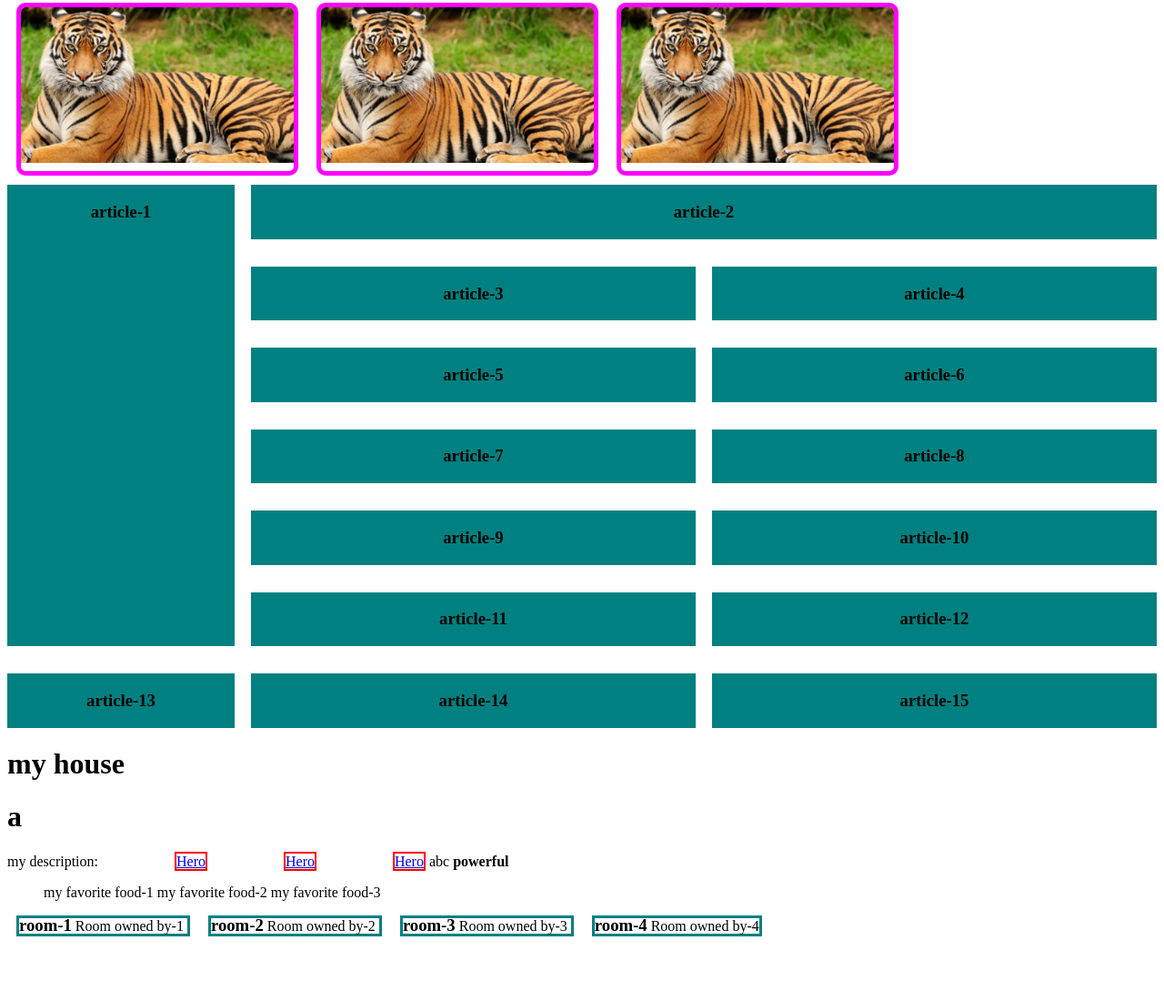
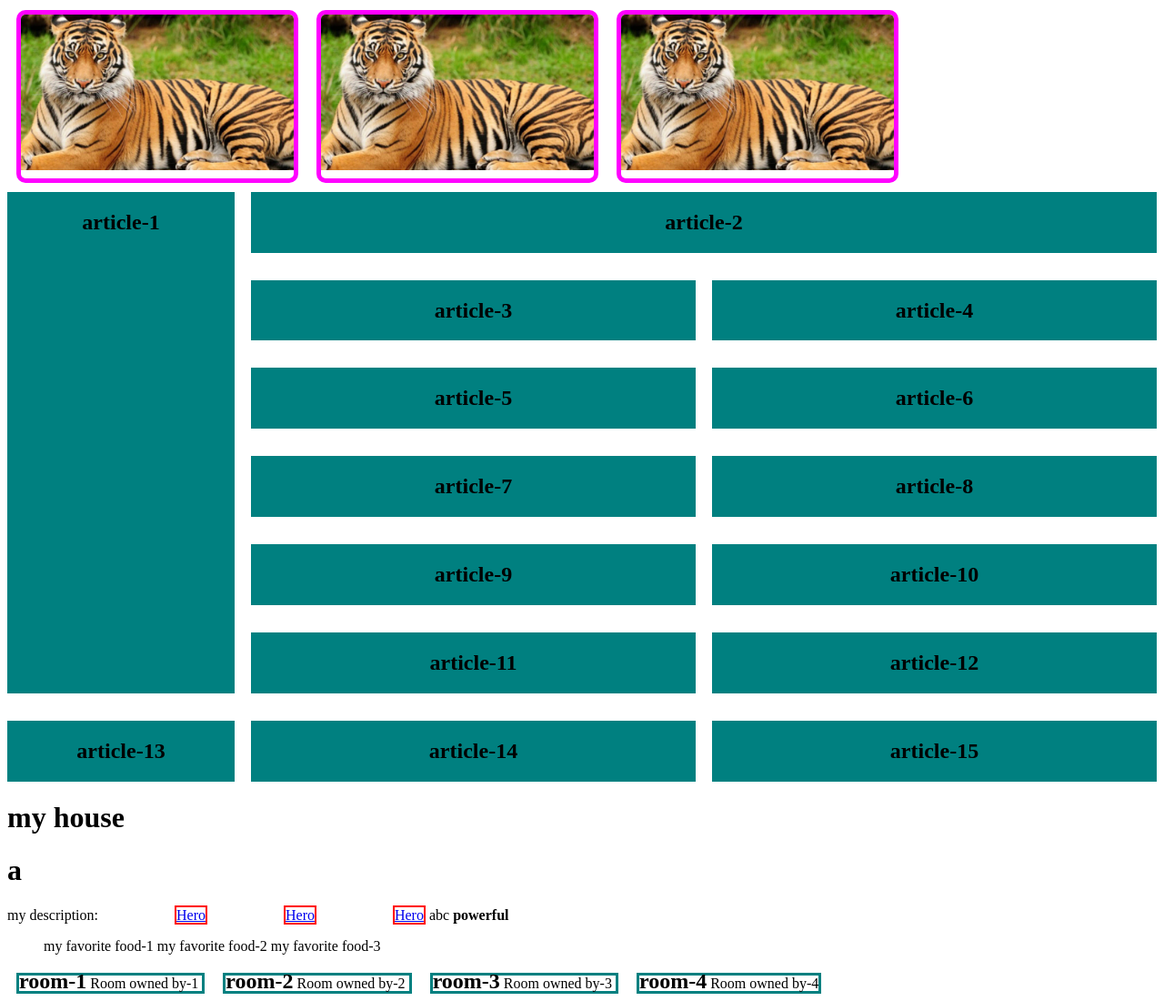
Before and after one commit to tanvin71/css-practice, a plain HTML site: page index.html in a window 1280 px wide. Shown: the part 276-1376 px from the top of the page at 91% size. Before the commit the page ends 1312 px from the top, so only its background shows below. Drawn offline with Linux system fonts and the light colour scheme.

Commit message:
new changed

```diff
--- a/index.html
+++ b/index.html
@@ -70,7 +70,7 @@
             margin: 10px;
             display: inline;
         }
-        .room h3, p{
+        .room h2, p{
             display: inline;
         }
         a {
@@ -85,7 +85,7 @@
     </style>
 </head>
 <body>
-    <h3>My photo album</h3>
+    <h2>My photo album</h2>
     <div class="photo-frame">
         <div class="photo-album">
                 <div class="photo-image">
@@ -146,49 +146,49 @@
 
 <section class="container">
     <article class="article article-1">
-        <h3>article-1</h3>
+        <h2>article-1</h2>
     </article>
     <article class="article article-2">
-        <h3>article-2</h3>
+        <h2>article-2</h2>
     </article>
     <article class="article article-3">
-        <h3>article-3</h3>
+        <h2>article-3</h2>
     </article>
     <article class="article article-4">
-        <h3>article-4</h3>
+        <h2>article-4</h2>
     </article>
     <article class="article article-5">
-        <h3>article-5</h3>
+        <h2>article-5</h2>
     </article>
     <article class="article article-6">
-        <h3>article-6</h3>
+        <h2>article-6</h2>
     </article>
     <article class="article article-7">
-        <h3>article-7</h3>
+        <h2>article-7</h2>
     </article>
     <article class="article article-8">
-        <h3>article-8</h3>
+        <h2>article-8</h2>
     </article>
     <article class="article article-9">
-        <h3>article-9</h3>
+        <h2>article-9</h2>
     </article>
     <article class="article article-10">
-        <h3>article-10</h3>
+        <h2>article-10</h2>
     </article>
     <article class="article article-11">
-        <h3>article-11</h3>
+        <h2>article-11</h2>
     </article>
     <article class="article article-12">
-        <h3>article-12</h3>
+        <h2>article-12</h2>
     </article>
     <article class="article article-13">
-        <h3>article-13</h3>
+        <h2>article-13</h2>
     </article>
     <article class="article article-14">
-        <h3>article-14</h3>
+        <h2>article-14</h2>
     </article>
     <article class="article article-15">
-        <h3>article-15</h3>
+        <h2>article-15</h2>
     </article>
 </section>
 <h1>my house</h1>
@@ -207,19 +207,19 @@
 </ul>
 
 <div class="room">
-    <h3>room-1</h3>
+    <h2>room-1</h2>
     <p>Room owned by-1</p>
 </div>
 <div class="room">
-    <h3>room-2</h3>
+    <h2>room-2</h2>
     <p>Room owned by-2</p>
 </div>
 <div class="room">
-    <h3>room-3</h3>
+    <h2>room-3</h2>
     <p>Room owned by-3</p>
 </div>
 <div class="room">
-    <h3>room-4</h3>
+    <h2>room-4</h2>
     <p>Room owned by-4</p>
 </div>
 </body>
```
